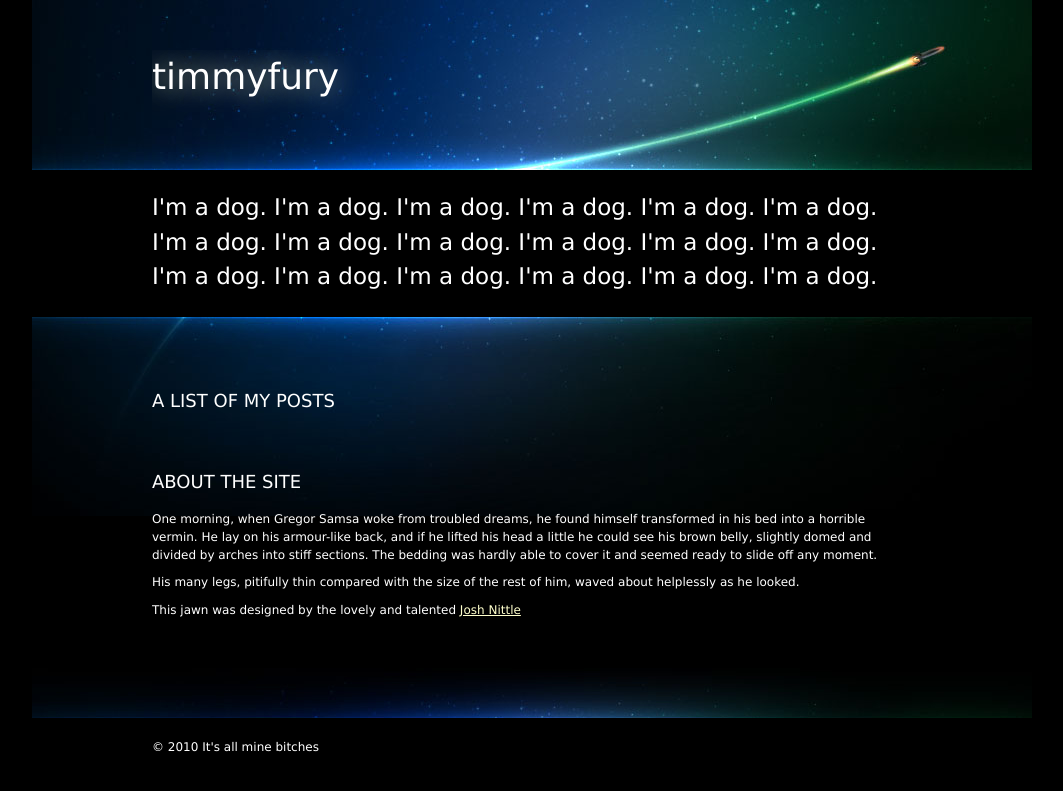
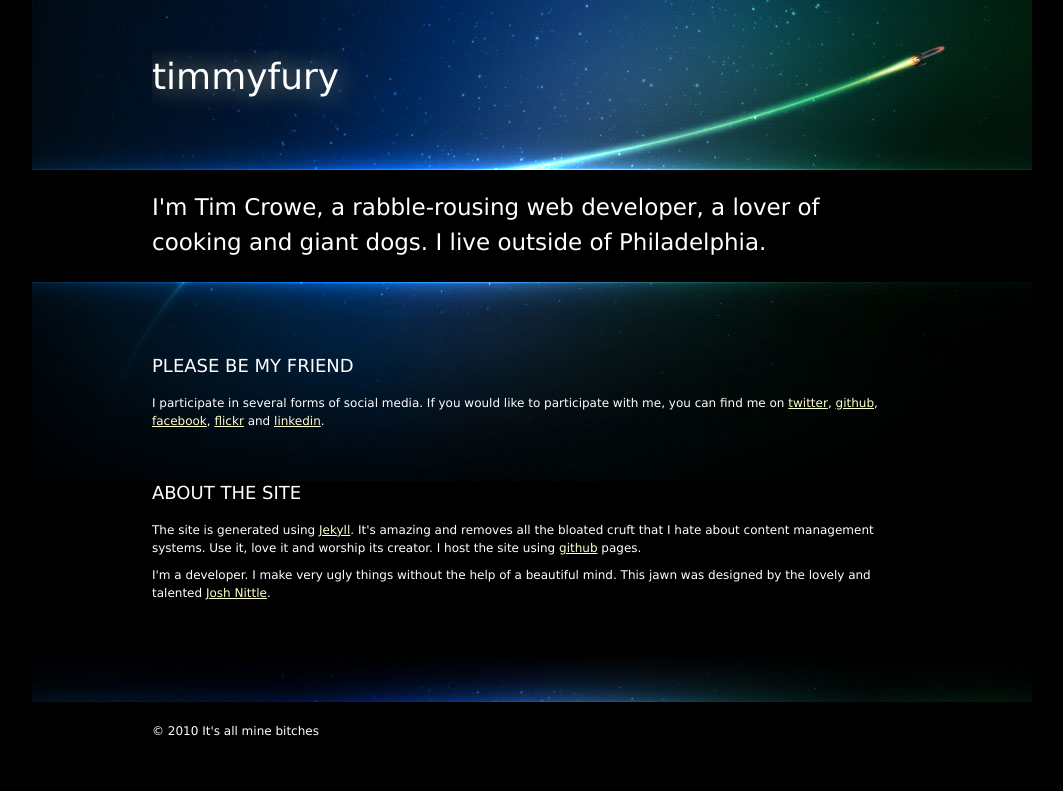
Before and after one commit to timmyfury/timmyfury.github.com, a Jekyll site: the page built from index.html, in a window 1280 px wide. Shown: the top 791 px of the page, without its empty margins (108-1171 px from the left). Built offline with Jekyll 4.4.1, drawn with Linux system fonts in a browser that asks for light colours.

Commit message:
New content added to index page

```diff
--- a/index.html
+++ b/index.html
@@ -1,21 +1,21 @@
 ---
 layout: default
 title: timmyfury
-summary: I'm a dog. I'm a dog. I'm a dog. I'm a dog. I'm a dog. I'm a dog. I'm a dog. I'm a dog. I'm a dog. I'm a dog. I'm a dog. I'm a dog. I'm a dog. I'm a dog. I'm a dog. I'm a dog. I'm a dog. I'm a dog.
+summary: I'm Tim Crowe, a rabble-rousing web developer, a lover of cooking and giant dogs. I live outside of Philadelphia.
 ---
 
-<div class="section" id="list-of-posts">
-	<h3>A List of My Posts</h3>
-	<ul>
-	{% for post in site.posts %}
-		<li><a href="{{ post.url }}">{{ post.title }}</a></li>
-	{% endfor %}
-	</ul>
+<div class="section" id="social-media">
+	<h3>Please Be My Friend</h3>
+	<p>I participate in several forms of social media. If you would like to participate with me, you can find me on <a href="http://twitter.com/timmyfury">twitter</a>, <a href="http://github.com/timmyfury">github</a>, <a href="http://www.facebook.com/timcrowe">facebook</a>, <a href="http://www.flickr.com/people/timmyfury">flickr</a> and <a href="http://www.linkedin.com/in/timcrowe">linkedin</a>.</p>
 </div>
+
+<!-- <div class="section" id="old-stuff">
+	<h3>There Used To Be Other Stuff Here</h3>
+	<p>I wrote my first blog entry on this site in [[year]]. I used to host a lot of stuff that I created when I was first getting started in the industry. I still have it all. Some of it will never see the light of day again. Some of it will crop up here eventually. If you are interested charting how technology drove me deep into madness, you can <a href="/veryraw.html">read the old articles</a> and <a href="/animations.html">watch my animations</a>.</p>
+</div> -->
 
 <div class="section" id="about-the-site">
 	<h3>About the site</h3>
-	<p>One morning, when Gregor Samsa woke from troubled dreams, he found himself transformed in his bed into a horrible vermin. He lay on his armour-like back, and if he lifted his head a little he could see his brown belly, slightly domed and divided by arches into stiff sections. The bedding was hardly able to cover it and seemed ready to slide off any moment.</p>
-	<p>His many legs, pitifully thin compared with the size of the rest of him, waved about helplessly as he looked.</p>
-	<p>This jawn was designed by the lovely and talented <a href="http://joshnittle.com/portfolio/">Josh Nittle</a></p>
+	<p>The site is generated using <a href="http://github.com/mojombo/jekyll">Jekyll</a>. It's amazing and removes all the bloated cruft that I hate about content management systems. Use it, love it and worship its creator. I host the site using <a href="http://github.com/">github</a> pages.</p>
+	<p>I'm a developer. I make very ugly things without the help of a beautiful mind. This jawn was designed by the lovely and talented <a href="http://joshnittle.com/">Josh Nittle</a>.</p>
 </div>
```
